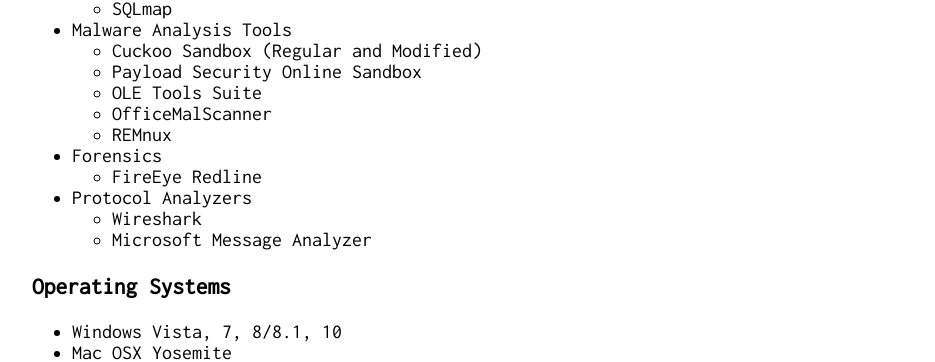
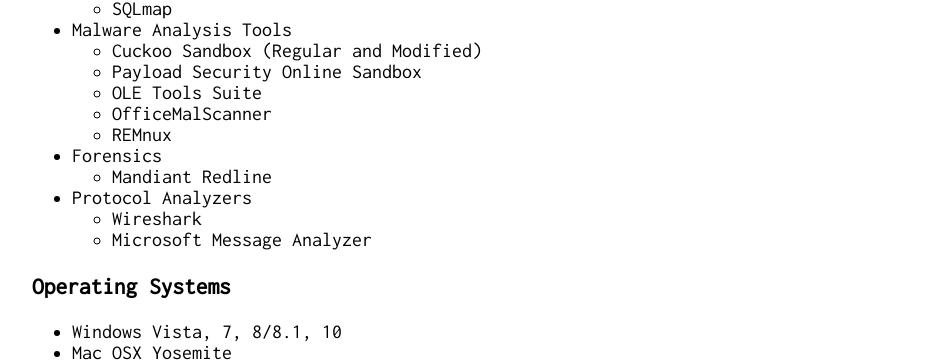
Before and after one commit to infosec-intern/infosec-intern.github.io, a Jekyll site: the page built from cv.html, in a window 1280 px wide and 900 px high, scrolled down 1180 px. Shown: the part 94-456 px from the top of the window, without its empty margins (160-1095 px from the left). Built offline with Jekyll 4.4.1, drawn with Linux system fonts in a browser that asks for light colours.

Commit message:
corrected fireye redline -> mandiant redline

```diff
--- a/cv.html
+++ b/cv.html
@@ -81,7 +81,7 @@ title: Infosec Intern CV
             </li>
             <li id="forensics">Forensics
                 <ul>
-                    <li>FireEye Redline</li>
+                    <li>Mandiant Redline</li>
                 </ul>
             </li>
             <li id="protocol-analyzers">Protocol Analyzers
```
